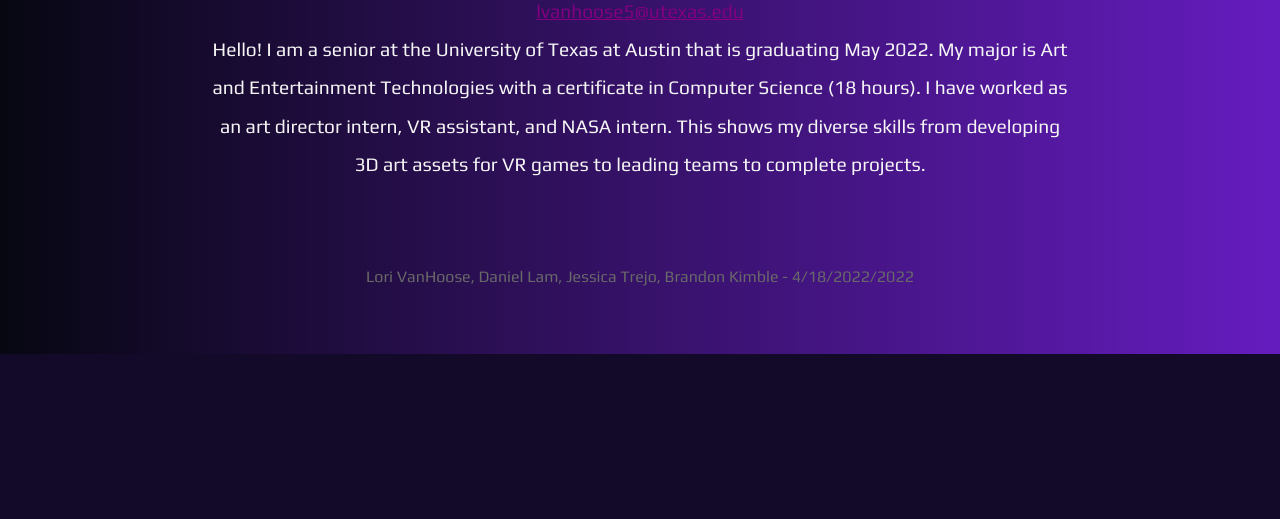
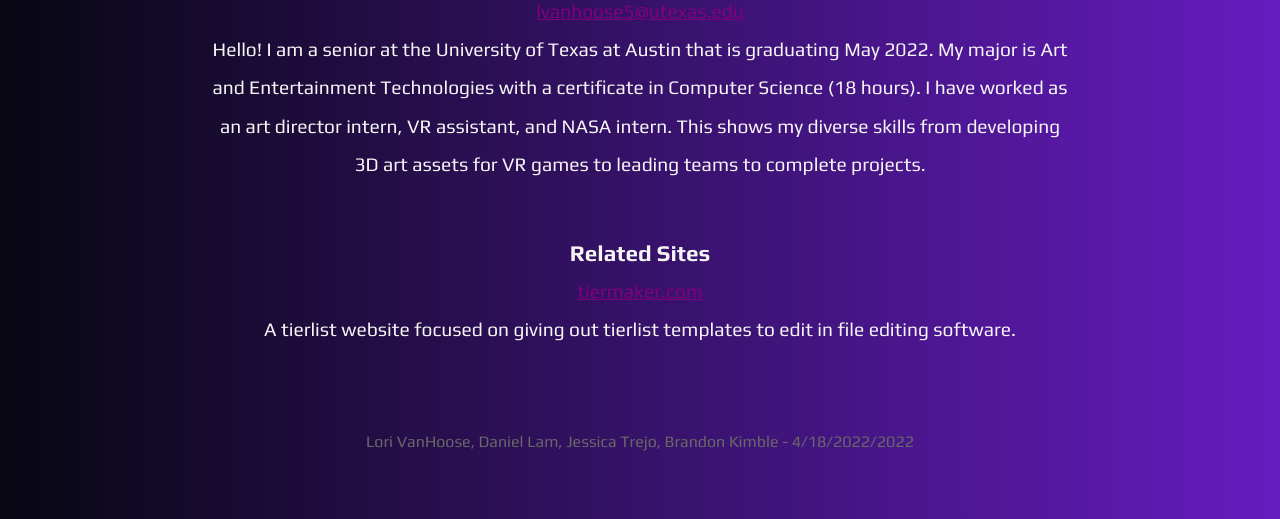
Before and after one commit to daniellam-x/tier-bias, a PHP site: page /contact.php in a window 1280 px wide. Shown: the part 900-1419 px from the top of the page. Before the commit the page ends 1254 px from the top, so only its background shows below. Run offline with PHP 8.4, Linux system fonts and the light colour scheme.

Commit message:
Annotated link

```diff
--- a/contact.php
+++ b/contact.php
@@ -75,6 +75,13 @@
                     Hello! I am a senior at the University of Texas at Austin that is graduating May 2022. My major is Art and Entertainment Technologies with a certificate in Computer Science (18 hours). I have worked as an art director intern, VR assistant, and NASA intern. This shows my diverse skills from developing 3D art assets for VR games to leading teams to complete projects.
                 </p>
             </div>
+            <div class="contact-item">
+                <h3>Related Sites</h3>
+                <a href="https://tiermaker.com/">tiermaker.com</a>
+                <p>
+                     A tierlist website focused on giving out tierlist templates to edit in file editing software.
+                </p>
+            </div>
         </div>
     </div>
 
```
